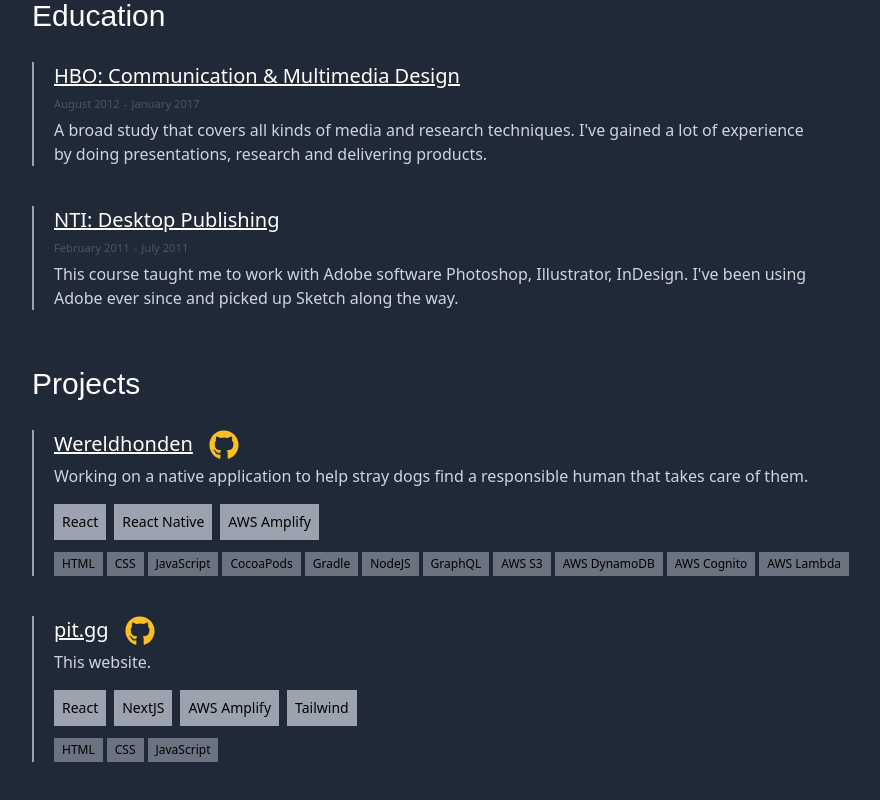
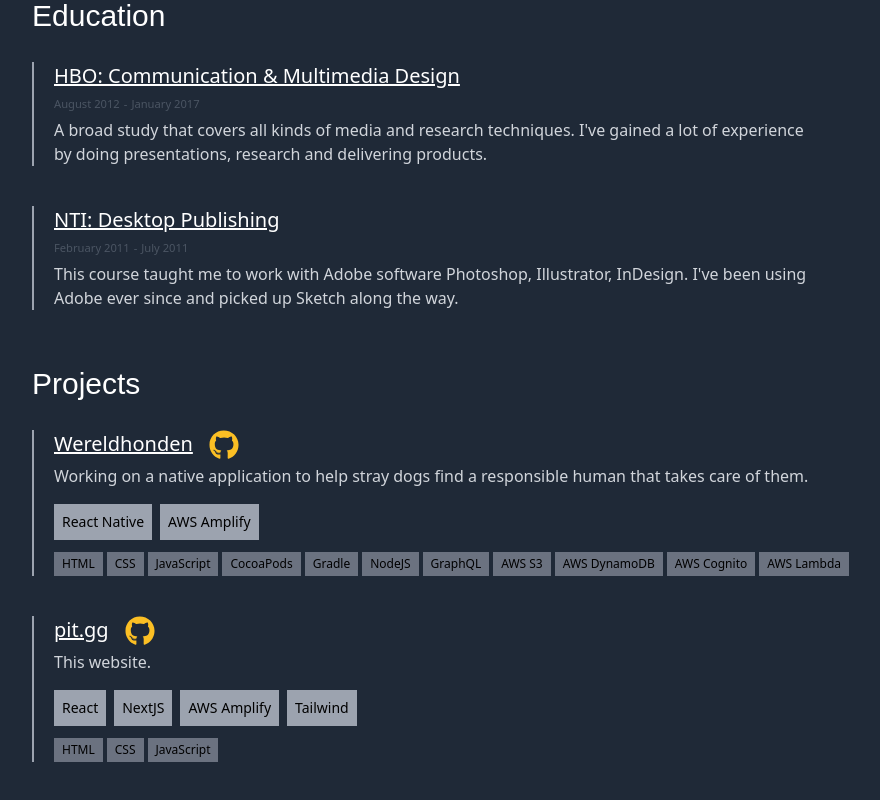
Before and after one commit to PetervE/pit.gg, a Next.js app: page / in a window 1280 px wide. Shown: the part 2152-2952 px from the top of the page, without its empty margins (8-888 px from the left). Built offline with nearby package versions, Linux system fonts and the light colour scheme; no server answers; what aws-amplify would draw is missing.

Commit message:
fix technology

```diff
--- a/pages/index.js
+++ b/pages/index.js
@@ -310,10 +310,6 @@
       "AWS Lambda",
     ],
     technologies: [
-      {
-        name: "React",
-        website: "https://reactjs.org",
-      },
       {
         name: "React Native",
         website: "https://reactnative.dev",
```
